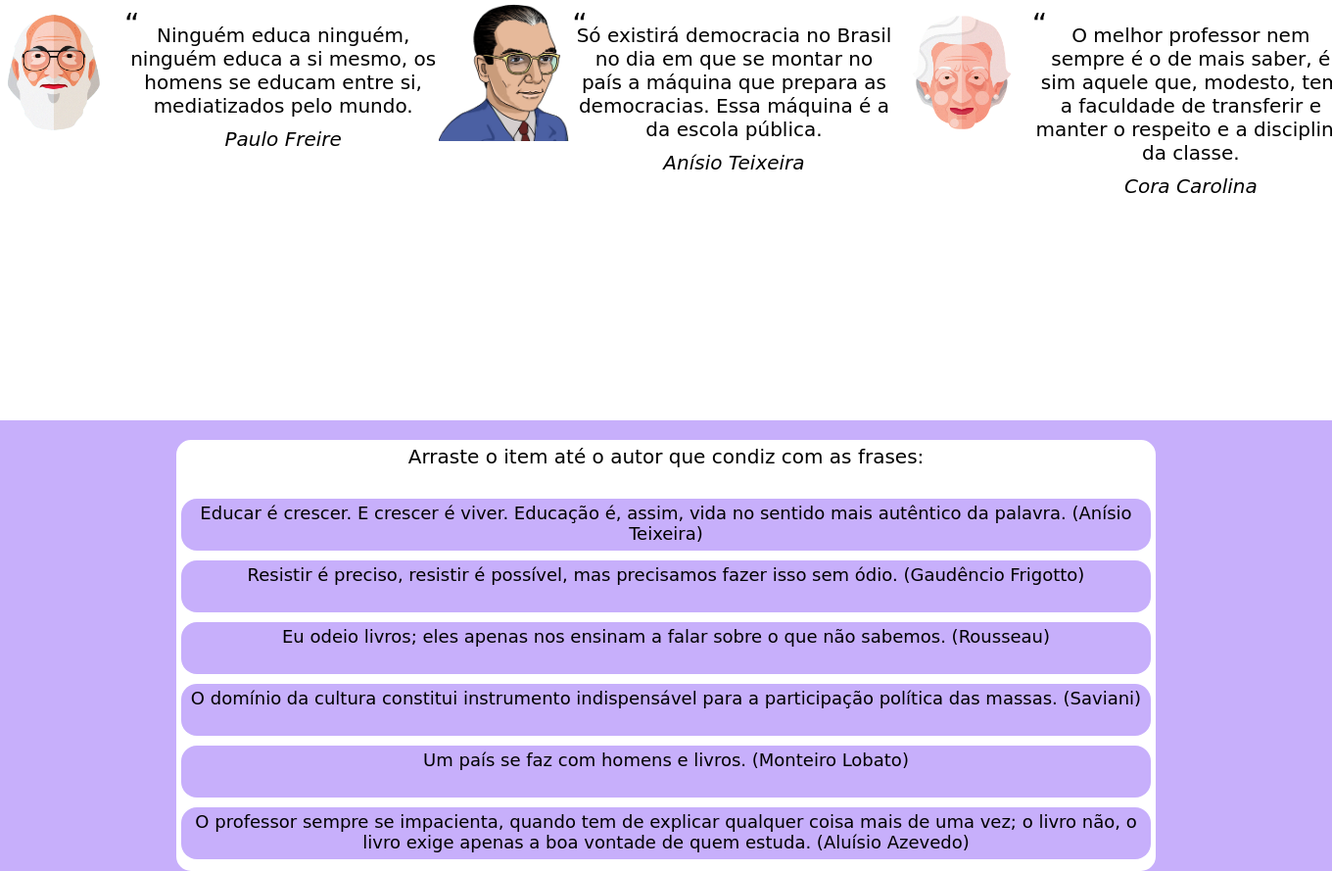
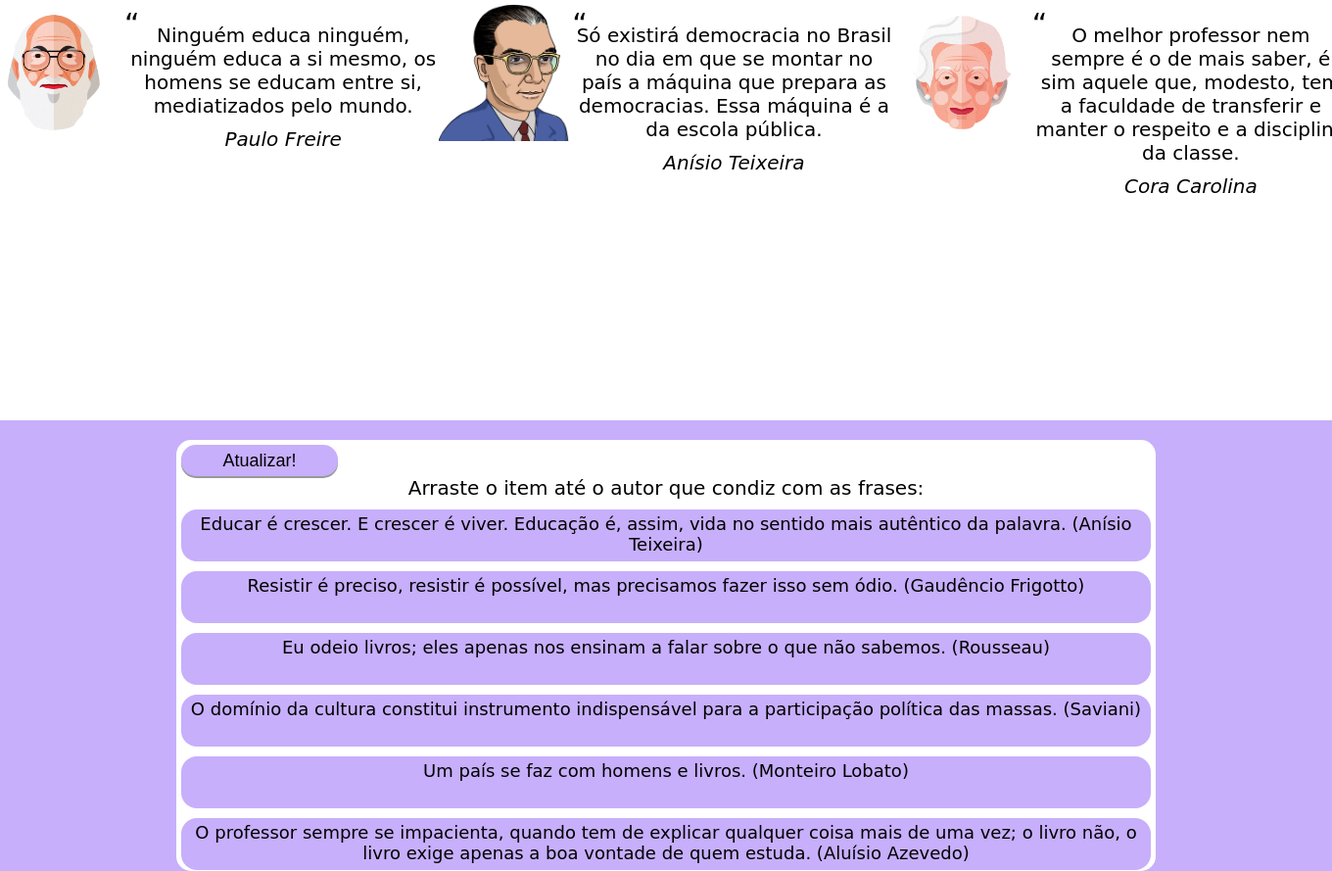
Before and after one commit to liviapessanha/projeto-arrasta-e-solta, a PHP site: page / in a window 1360 px wide; the page is wider, and only the part inside the window is pictured. Shown: the part 62-951 px from the top of that part at 98% size. Run offline with PHP 8.4, Linux system fonts and the light colour scheme; some web fonts are replaced.

Commit message:
botão para atualizar a pag

```diff
--- a/projeto-arrasta-e-solta/assets/script.js
+++ b/projeto-arrasta-e-solta/assets/script.js
@@ -72,6 +72,10 @@ dragItem.classList.remove('item-escolhido');
 e.currentTarget.appendChild(dragItem);
 }
 
+function recarregarAPagina(){
+  window.location.reload();
+}
+
 function verificaFrase(area, classeItem) {
   const frasesPermitidas = {
     a:['frase1', 'frase2', 'frase4', 'frase5'],
--- a/projeto-arrasta-e-solta/assets/style.css
+++ b/projeto-arrasta-e-solta/assets/style.css
@@ -145,3 +145,28 @@ cite {
        url('fontes/SuperMarioBros-ov7d.ttf') format('truetype');
 
 }
+
+.button {
+  display: inline-block;
+  padding: 2px 2px;
+  width: 10rem;
+  height: 2rem;
+  font-size: 18px;
+  cursor: pointer;
+  text-align: center;
+  text-decoration: none;
+  outline: none;
+  color: black;
+  background-color: #c7affb;
+  border: none;
+  border-radius: 15px;
+  box-shadow: 0 2px #999;
+}
+
+.button:hover {background-color: #c7affb}
+
+.button:active {
+  background-color: #c7affb;
+  box-shadow: 0 5px #666;
+  transform: translateY(4px);
+}
--- a/projeto-arrasta-e-solta/index.html
+++ b/projeto-arrasta-e-solta/index.html
@@ -65,6 +65,7 @@
       </section>
 
       <section class="Frases-Autores">
+      <button class="button" type="button" onClick="recarregarAPagina()">Atualizar!</button>
         <div class="question">
           <span class="question-conteiner"
             >Arraste o item até o autor que condiz com as frases:</span
```
